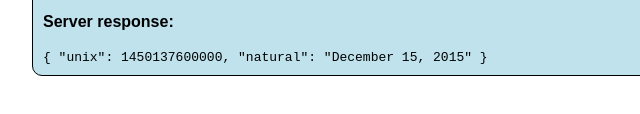
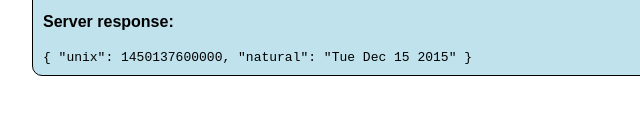
Before and after one commit to andr-pash/timestamp-fcc, a website: page public/index.html in a window 1280 px wide. Shown: the part 378-492 px from the top of the page, 117-757 px from the left. Drawn offline with Linux system fonts and the light colour scheme.

Commit message:
corrected examples again

```diff
--- a/public/index.html
+++ b/public/index.html
@@ -15,7 +15,7 @@
     <code>https://ts-fcc.herokuapp.com/api/December%2015,%202015</code> <br>
     <code>https://ts-fcc.herokuapp.com/api/1450137600000</code>
     <p><strong>Server response:</strong></p>
-    <code>{ "unix": 1450137600000, "natural": "December 15, 2015" }</code> <br>
+    <code>{ "unix": 1450137600000, "natural": "Tue Dec 15 2015" }</code> <br>
   </div>
 </body>
 
```
